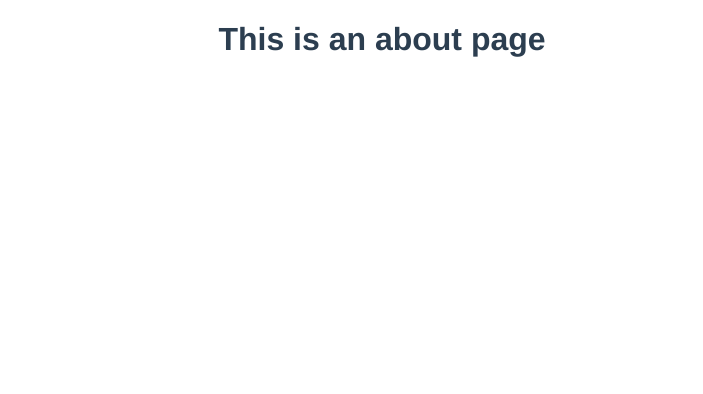
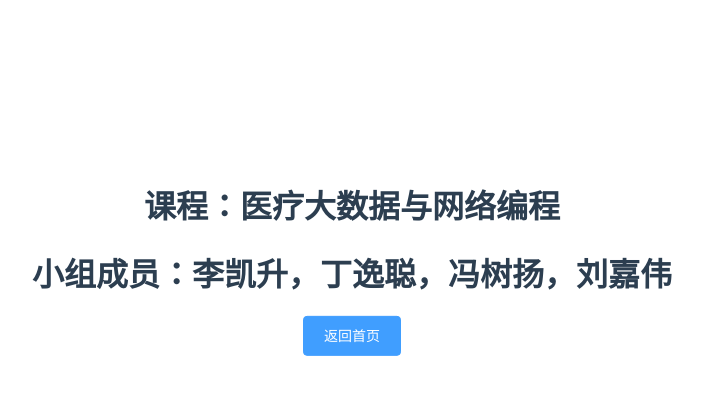
Before and after one commit to kenleee1230/dragger, a Vue app: page /#/about in a window 1280 px wide. Shown: the top 394 px of the page, without its empty margins (258-961 px from the left). Built offline with nearby package versions, Linux system fonts and the light colour scheme; sample sign-in values are in the browser's storage.

Commit message:
add about html

```diff
--- a/src/views/About.vue
+++ b/src/views/About.vue
@@ -1,5 +1,39 @@
 <template>
   <div class="about">
-    <h1>This is an about page</h1>
+    <div class="title">
+      <h1>课程：医疗大数据与网络编程</h1>
+      <h1>小组成员：李凯升，丁逸聪，冯树扬，刘嘉伟</h1>
+      <el-button @click="getIndex" type="primary">返回首页</el-button>
+    </div>
   </div>
 </template>
+
+<script>
+export default {
+  setup() {
+
+  },
+  methods: {
+    getIndex: function () {
+      this.$router.replace('/');
+    }
+  }
+}
+</script>
+
+<style lang="scss" scoped>
+.about {
+  height: 500px;
+  width: 700px;
+  position: relative;
+  margin: 0 auto;
+  .title {
+    // margin: 0 auto;
+    // justify-content: center;
+    // align-items: center;
+    position: absolute;
+    top:50%;
+    transform: translateY(-50%);
+  }
+}
+</style>
--- a/src/views/grid_layout.vue
+++ b/src/views/grid_layout.vue
@@ -7,7 +7,7 @@
                 <el-button round size='small' type='primary' @click='setCookie'>保存面板信息</el-button>
                 <el-button round size="small" type="primary" @click="addItem">添加组件</el-button>
             </el-button-group>
-            <div class="title">可拖拽面板demo演示</div>
+            <div class="title">可拖拽面板demo演示<span class="about-us" @click="getAboutUs">  | 关于我们 </span></div>
         </div>
         <!-- <div>
             <div class="layoutJSON">
@@ -185,6 +185,9 @@ export default {
           this.delCookie();
           window.location.reload();
         },
+        getAboutUs: function () {
+            this.$router.replace('/about');
+        },
         addItem: function () {
             this.layout.push({
                 x: (this.layout.length * 2) % (this.colNum || 12),
@@ -219,6 +222,11 @@ body {
     text-align:left;
     padding-left:2%;
     float:left;
+    .about-us {
+        font-size: 18px;
+        font-weight: normal;
+        padding-left: 10px;
+    }
 }
 .btns {
     background-color: rgb(45, 81, 105);
```
